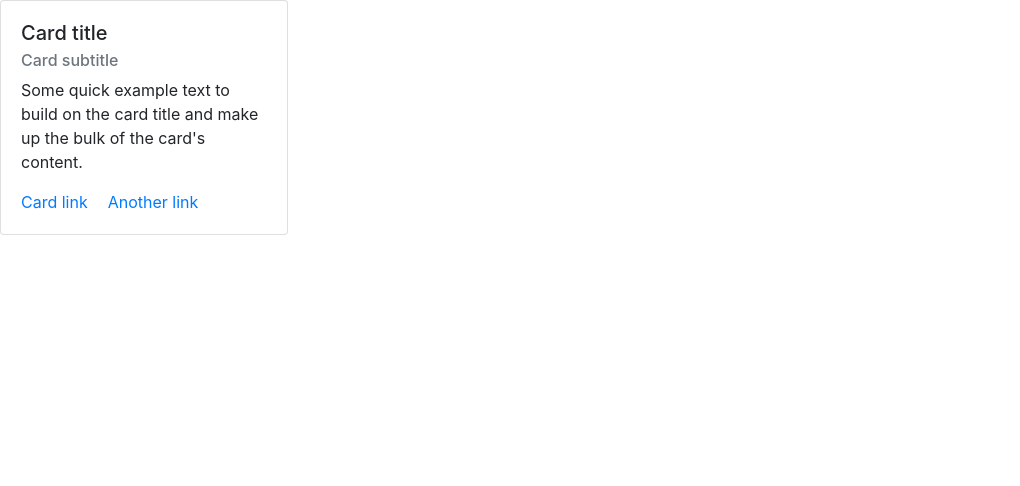
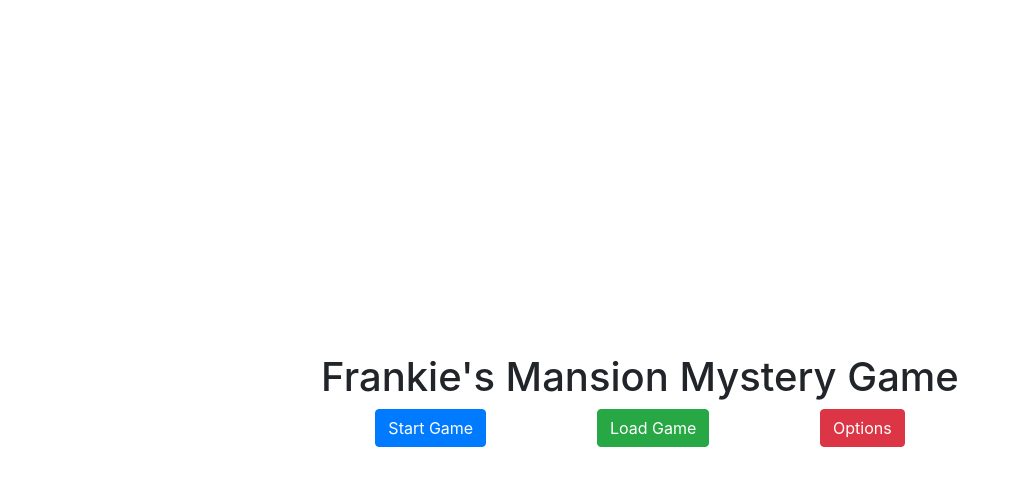
Before and after one commit to franciscoJ-chavez3/mansionQuest, an Angular app in the folder mansionFrontEnd/: page / in a window 1280 px wide. Shown: the top 486 px of the page, without its empty margins (0-1020 px from the left). Built offline with nearby package versions, Linux system fonts and the light colour scheme.

Commit message:
route to game page & added dropdown

```diff
--- a/mansionFrontEnd/src/app/game/game.component.html
+++ b/mansionFrontEnd/src/app/game/game.component.html
@@ -1 +1,25 @@
-<p>game works!</p>
+<div class="theBackground">
+  <div class="gameHeight">
+    <div class="row">
+      <div class="col">
+          <div ngbDropdown class="d-inline-block">
+            <button class="btn btn-primary" id="dropdownBasic1" ngbDropdownToggle>Toggle dropdown</button>
+            <div ngbDropdownMenu aria-labelledby="dropdownBasic1">
+              <button ngbDropdownItem>Parlor</button>
+              <button ngbDropdownItem>Kitchen</button>
+              <button ngbDropdownItem>Study</button>
+              <button ngbDropdownItem>Balcony</button>
+              <button ngbDropdownItem>Bedroom</button>
+              <button ngbDropdownItem>Hall</button>
+              <button ngbDropdownItem>Garage</button>
+              <button ngbDropdownItem>Theatre</button>
+              <button ngbDropdownItem>Library</button>
+              <button ngbDropdownItem>Attic</button>
+              <button ngbDropdownItem>Music Room</button>
+              <button ngbDropdownItem>Gallery</button>
+            </div>
+          </div>
+      </div>
+    </div>
+  </div>
+</div>
--- a/mansionFrontEnd/src/app/game/game.component.scss
+++ b/mansionFrontEnd/src/app/game/game.component.scss
@@ -0,0 +1,6 @@
+.gameHeight{
+  height: 100vh;
+  display: flex;
+  justify-content: center;
+  align-items: center;
+}
--- a/mansionFrontEnd/src/app/home/home.component.html
+++ b/mansionFrontEnd/src/app/home/home.component.html
@@ -1,10 +1,8 @@
-<div class="card" style="width: 18rem;">
-  <div class="card-body">
-    <h5 class="card-title">Card title</h5>
-    <h6 class="card-subtitle mb-2 text-muted">Card subtitle</h6>
-    <p class="card-text">Some quick example text to build on the card title and make up the bulk of the card's content.
-    </p>
-    <a href="#" class="card-link">Card link</a>
-    <a href="#" class="card-link">Another link</a>
+<div class="startFlex">
+  <h1 class="text-center">Frankie's Mansion Mystery Game</h1>
+  <div class="btnAround">
+    <button class="btn btn-primary" routerLink='/game'>Start Game</button>
+    <button class="btn btn-success">Load Game</button>
+    <button class="btn btn-danger" routerLink='/options'>Options</button>
   </div>
 </div>
--- a/mansionFrontEnd/src/app/home/home.component.scss
+++ b/mansionFrontEnd/src/app/home/home.component.scss
@@ -0,0 +1,13 @@
+.startFlex{
+  height: 100vh;
+  display: flex;
+  flex-direction: column;
+  justify-content: center;
+  align-items: center;
+}
+
+.btnAround{
+  width: 50vw;
+  display: flex;
+  justify-content: space-around;
+}
```
